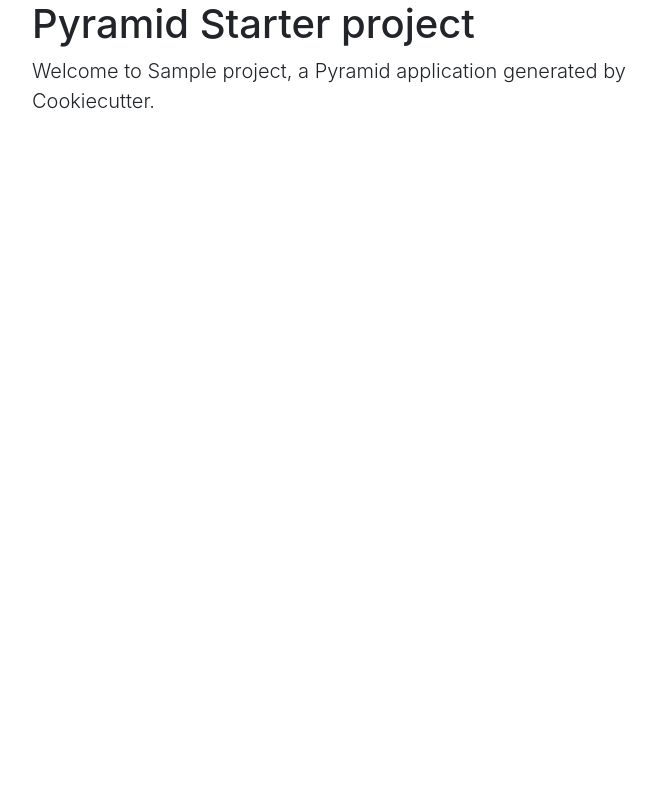
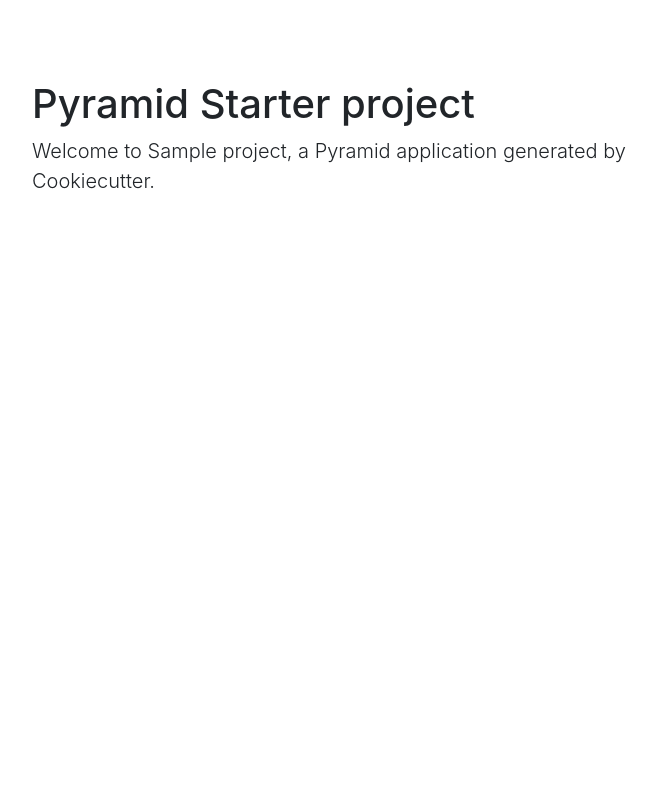
Before and after one commit to jhaiduce/dc_house_hunting, a Python web app: template dc_house_hunting/templates/mytemplate.jinja2 in a window 1280 px wide. Shown: the whole page, without its empty margins (53-709 px from the left). Run offline with Jinja, Linux system fonts and the light colour scheme; the template is opened without the code that fills it: most values are stand-ins (such as "Sample title", 1, 10 or a date in 2020); some libraries are stand-ins or nearby versions.

Commit message:
Adjust margin to make room for header

```diff
--- a/dc_house_hunting/templates/layout.jinja2
+++ b/dc_house_hunting/templates/layout.jinja2
@@ -65,7 +65,7 @@
 
 	{% endif %}
 
-	<div class="starter-template">
+	<div class="starter-template" style="margin:0px; padding-top:80px; width:100vw; height:100vh; overflow-x:auto;">
       <div class="container">
             {% block content %}
                 <p>No content</p>
```
